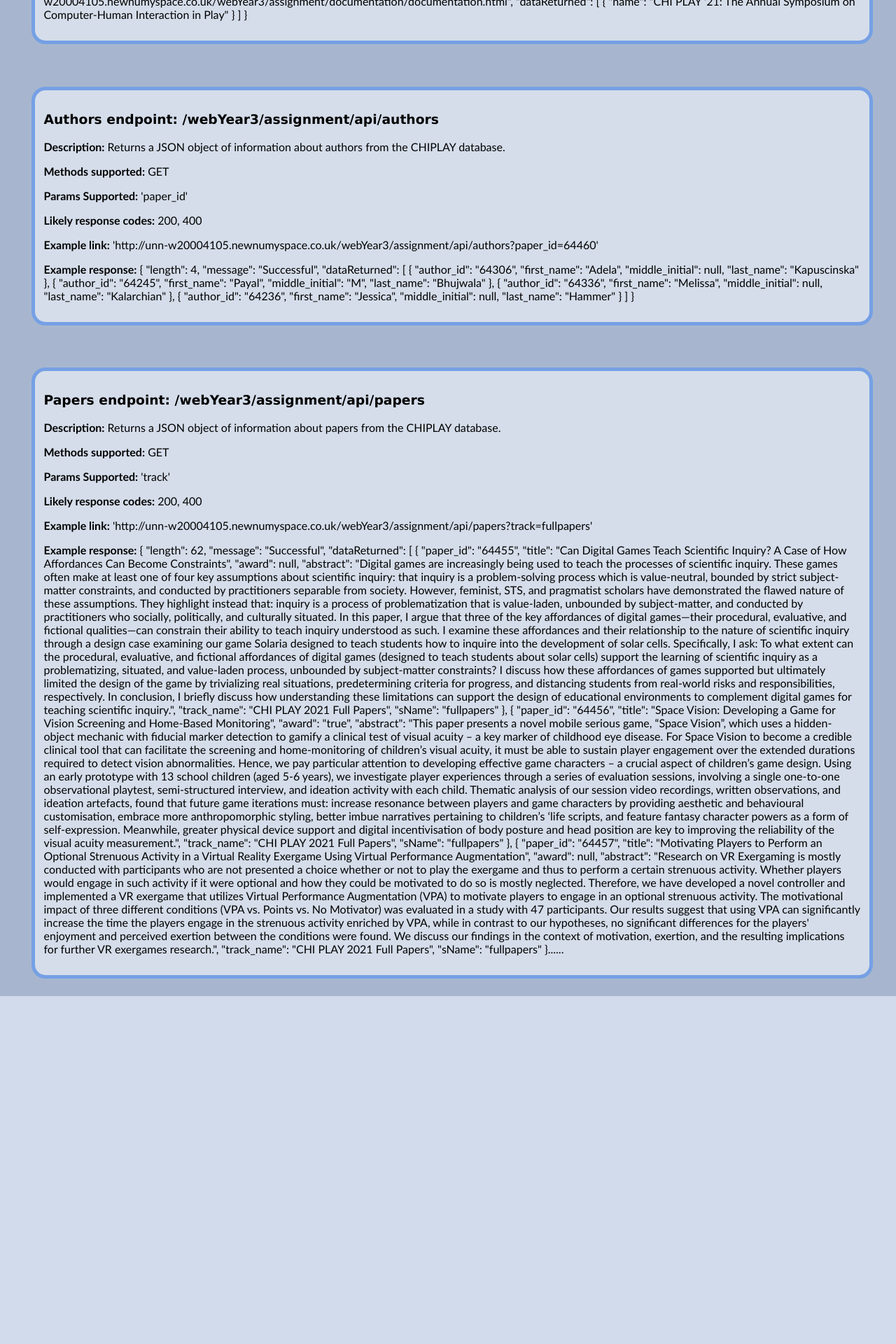
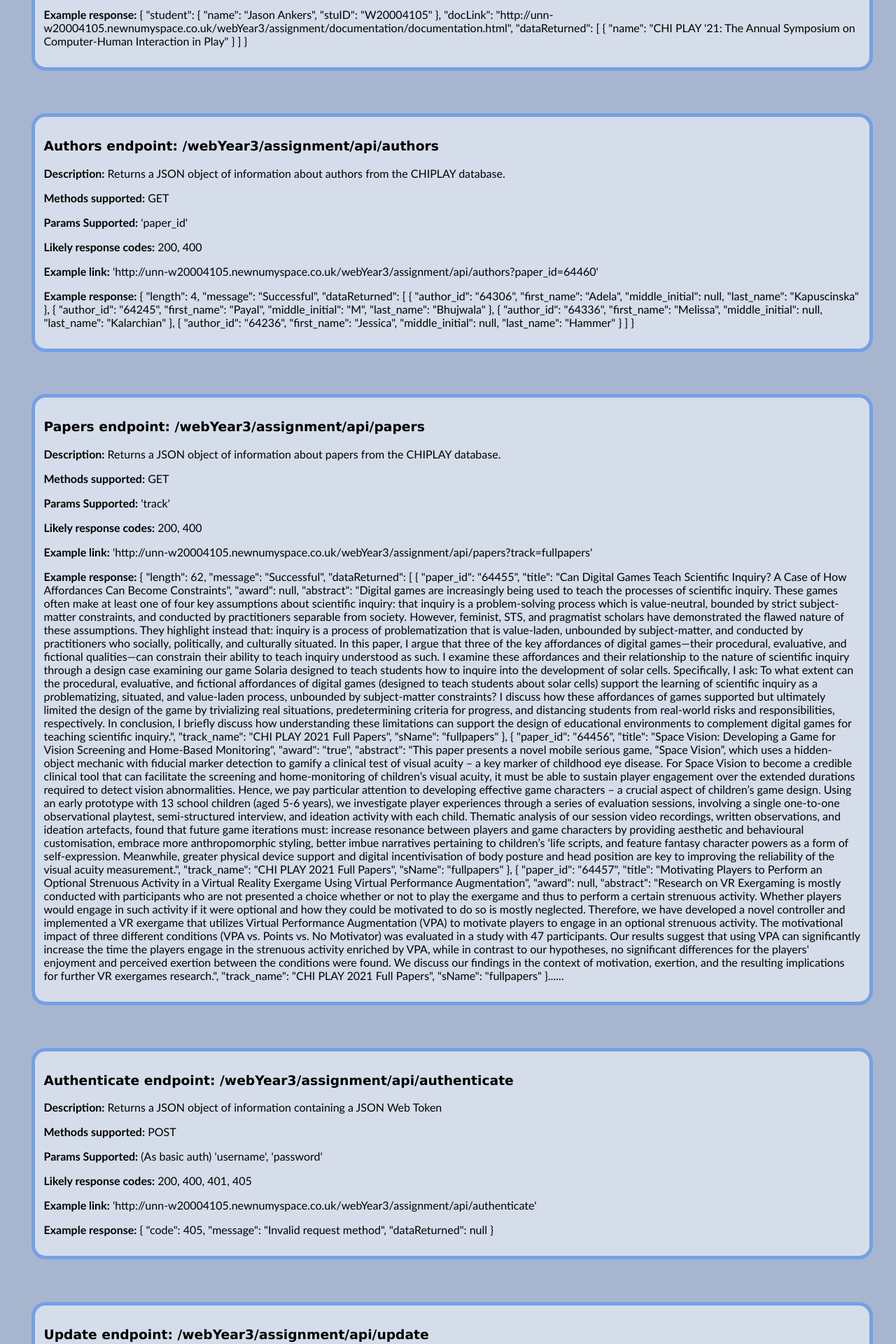
Before and after one commit to Ankers261/KF6012, a PHP site: page /documentation.html in a window 1280 px wide. Shown: the part 520-2440 px from the top of the page at 70% size. Before the commit the page ends 1943 px from the top, so only its background shows below. Run offline with PHP 8.4, Linux system fonts and the light colour scheme.

Commit message:
Documentation changes and comments for react app

```diff
--- a/assignment-app/package.json
+++ b/assignment-app/package.json
@@ -2,6 +2,7 @@
   "name": "assignment-app",
   "version": "0.1.0",
   "private": true,
+  "homepage": "http://unn-w20004105.newnumyspace.co.uk/webYear3/assignment/app/",
   "dependencies": {
     "@testing-library/jest-dom": "^5.16.5",
     "@testing-library/react": "^13.4.0",
--- a/assignment-app/src/App.js
+++ b/assignment-app/src/App.js
@@ -6,6 +6,12 @@ import Track from './Track';
 import Navbar from './Navbar';
 import Admin from './Admin';
 import {Route, Routes} from 'react-router-dom';
+
+
+/**
+ * Main app component that holds all the routes and the main Navbar for all apps. This is what displays the app.
+ * @author Jason Ankers
+ */
 
 function App() {
 
--- a/documentation/documentation.css
+++ b/documentation/documentation.css
@@ -23,6 +23,7 @@ body {
 .student {
     margin: 1%;
 }
+
 
 .endpoints {
     margin-top: 5%;
--- a/documentation/documentation.html
+++ b/documentation/documentation.html
@@ -11,6 +11,7 @@
         <div class = "student">
             <h2>Name: Jason Ankers</h2>
             <h2>Student ID: W20004105</h2>
+            <a href = "http://unn-w20004105.newnumyspace.co.uk/webYear3/assignment/app/">Back to Assignment Site</a>
         </div>
         <div class = "endpoints">
             <div class = "base">
@@ -114,6 +115,39 @@
                         }......
                 </p>
             </div>
+            <div class = "papers">
+                <h3><strong>Authenticate endpoint:</strong> /webYear3/assignment/api/authenticate</h3>
+                <p><strong>Description:</strong> Returns a JSON object of information containing a JSON Web Token</p>
+                <p><strong>Methods supported:</strong> POST</p>
+                <p><strong>Params Supported:</strong> (As basic auth) 'username', 'password'</p>
+                <p><strong>Likely response codes:</strong> 200, 400, 401, 405</p>
+                <p><strong>Example link:</strong> 'http://unn-w20004105.newnumyspace.co.uk/webYear3/assignment/api/authenticate'</p>
+                <p><strong>Example response:</strong>
+
+                    {
+                        "code": 405,
+                        "message": "Invalid request method",
+                        "dataReturned": null
+                    }
+
+                </p>
+            </div>
+            <div class = "papers">
+                <h3><strong>Update endpoint:</strong> /webYear3/assignment/api/update</h3>
+                <p><strong>Description:</strong> Returns a success message and validates the JWT, the runs an update query on the database for the papers table</p>
+                <p><strong>Methods supported:</strong> POST</p>
+                <p><strong>Params Supported:</strong> N/A</p>
+                <p><strong>Likely response codes:</strong> 200, 400, 401, 405</p>
+                <p><strong>Example link:</strong> 'http://unn-w20004105.newnumyspace.co.uk/webYear3/assignment/api/update'</p>
+                <p><strong>Example response:</strong>
+
+                    {
+                        "length": 0,
+                        "message": "Success",
+                        "data": null
+                    }
+                </p>
+            </div>
         </div>
     </div>
   </body>
```
Also changed, not shown: assignment-app/src/Admin.js (+6 -1 lines), assignment-app/src/Footer.js (+8 -0 lines), assignment-app/src/Home.js (+7 -0 lines), assignment-app/src/Navbar.js (+6 -1 lines), assignment-app/src/PaperInformation.js (+8 -3 lines), assignment-app/src/Papers.js (+11 -0 lines), assignment-app/src/Search.js (+7 -0 lines), assignment-app/src/Select.js (+8 -0 lines), assignment-app/src/Track.js (+9 -0 lines), assignment-app/src/UpdateAward.js (+7 -0 lines), assignment-app/src/index.js (+8 -1 lines).
